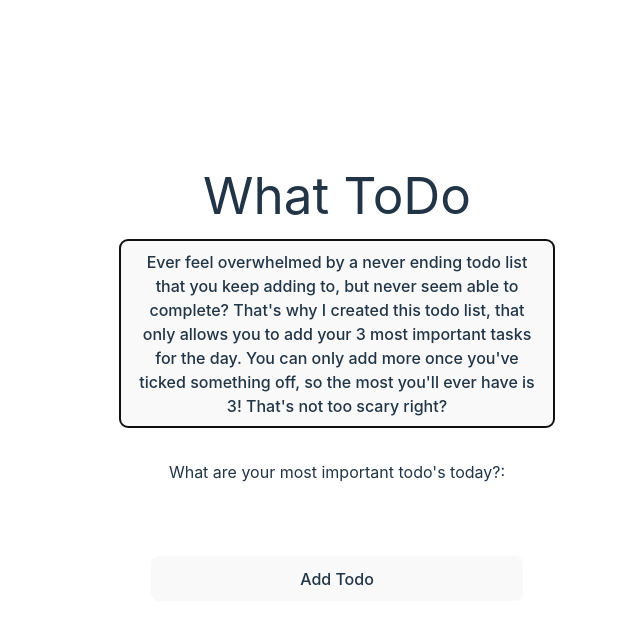
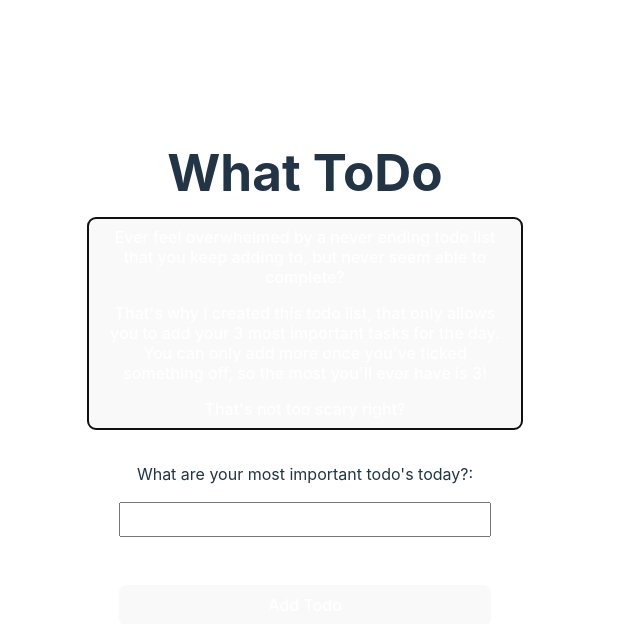
Before and after one commit to Tyriol/taskLite, a React (Vite) app: page / in a window 1280 px wide. Both pictures are taken after a click on the button "What makes this different?". Shown: the top 624 px of the page, without its empty margins (303-943 px from the left). Built offline with nearby package versions, Linux system fonts and the light colour scheme.

Commit message:
style description and hide entire form when todos equal 3

```diff
--- a/src/App.css
+++ b/src/App.css
@@ -8,6 +8,13 @@
 
 .wrapper {
   max-width: 436px;
+}
+
+.about-app {
+  display: flex;
+  flex-direction: column;
+  gap: 1rem;
+  align-items: center;
 }
 
 .card {
--- a/src/App.tsx
+++ b/src/App.tsx
@@ -75,14 +75,25 @@ function App() {
           What makes this different?
         </button>
       ) : (
-        <button onClick={() => setIsExplanationOpen(false)}>
-          Ever feel overwhelmed by a never ending todo list that you keep adding
-          to, but never seem able to complete? That's why I created this todo
-          list, that only allows you to add your 3 most important tasks for the
-          day. You can only add more once you've ticked something off, so the
-          most you'll ever have is 3! That's not too scary right?
+        <button
+          className="about-app"
+          onClick={() => setIsExplanationOpen(false)}
+        >
+          <div>
+            Ever feel overwhelmed by a never ending todo list that you keep
+            adding to, but never seem able to complete?
+          </div>
+          <div>
+            That's why I created this todo list, that only allows you to add
+            your 3 most important tasks for the day. You can only add more once
+            you've ticked something off, so the most you'll ever have is 3!
+          </div>
+          <div>That's not too scary right?</div>
         </button>
       )}
+      {todos.length === 3 ? (
+        <div className="todo-submit">You've got enough to get on with</div>
+      ) : (
         <form className="card" onSubmit={handleSubmit}>
           <label className="todo-label">
             What are your most important todo's today?:
@@ -94,14 +105,12 @@ function App() {
             />
           </label>
           <p className="error">{error}</p>
-        {todos.length === 3 ? (
-          <div className="todo-submit">You've got enough to get on with</div>
-        ) : (
+
           <button className="todo-submit" type="submit">
             Add Todo
           </button>
+        </form>
       )}
-      </form>
       <div>
         <ul className="list-todos">
           {todos.map(td => {
--- a/src/index.css
+++ b/src/index.css
@@ -1,7 +1,3 @@
-@tailwind base;
-@tailwind components;
-@tailwind utilities;
-
 :root {
   font-family: Inter, system-ui, Avenir, Helvetica, Arial, sans-serif;
   line-height: 1.5;
@@ -32,6 +28,7 @@ button {
   border: 1px solid transparent;
   padding: 0.6em 1.2em;
   font-size: 1em;
+  color: #fff;
   font-weight: 500;
   font-family: inherit;
   background-color: #1a1a1a;
```
Lines whose indentation alone changed are shown as unchanged.
